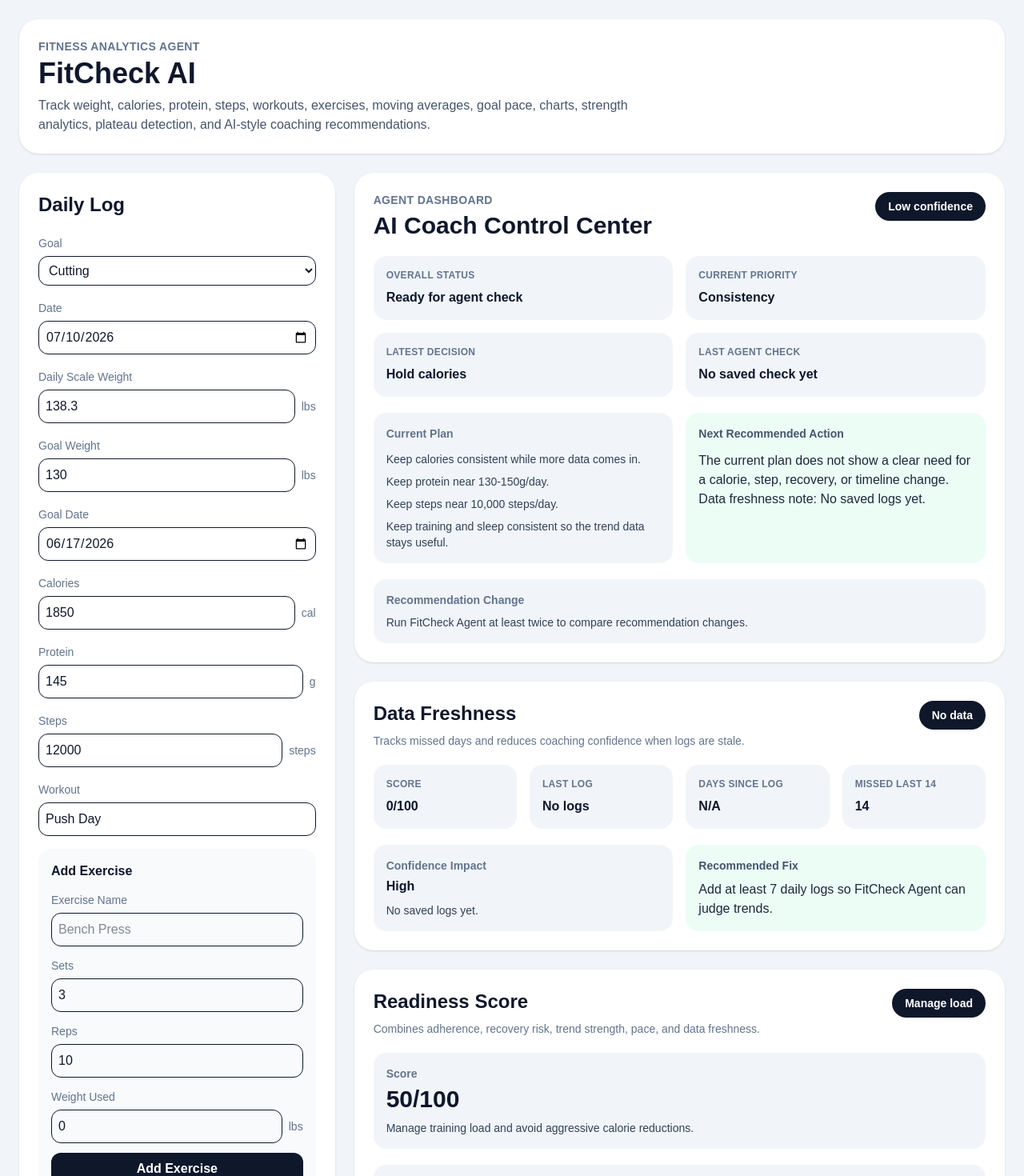
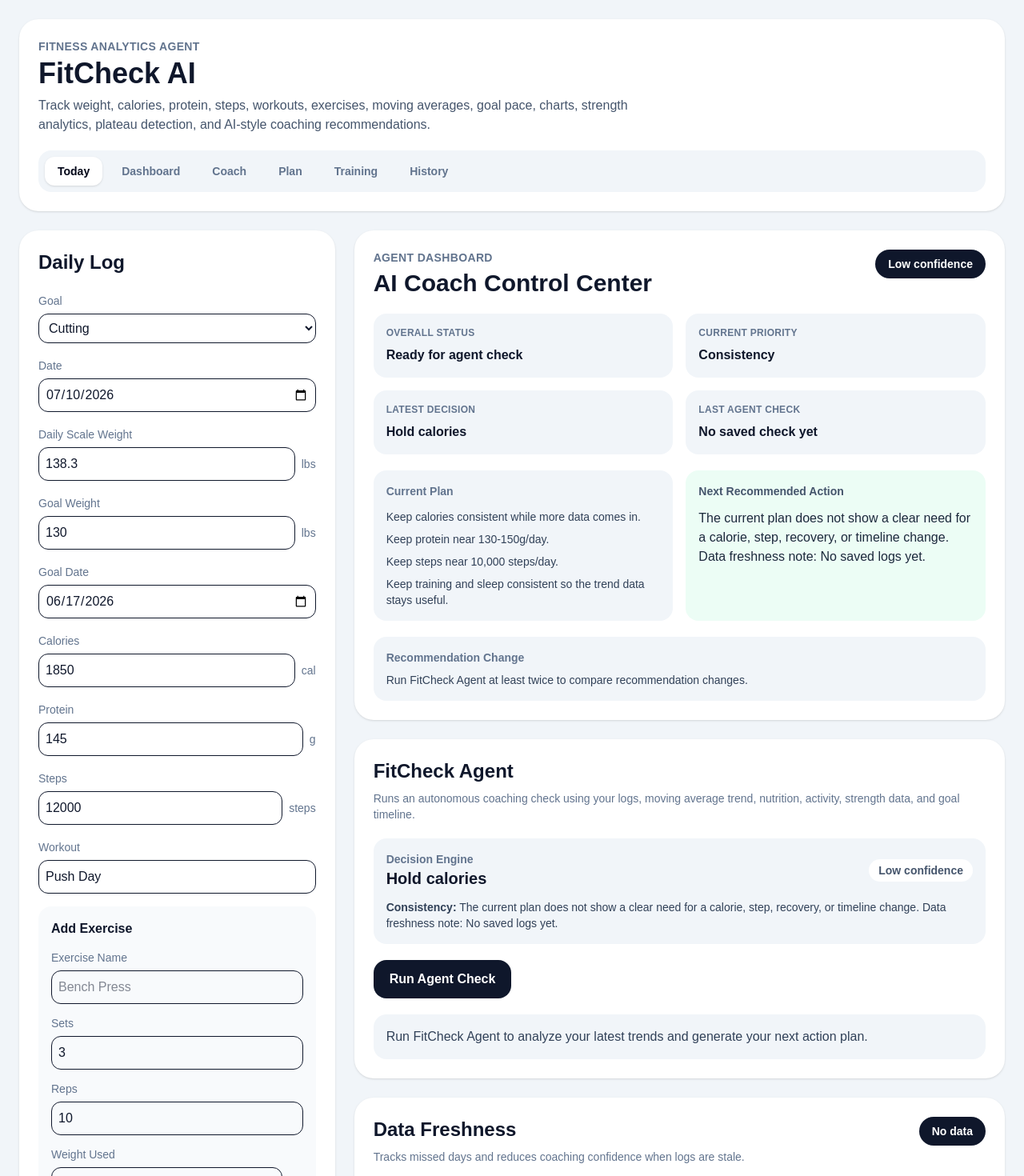
Before and after one commit to ayushs36/fitcheck-ai, a Next.js app: page / in a window 1280 px wide. Shown: the top 1470 px of the page at 80% size. Built offline with nearby package versions, Linux system fonts and the light colour scheme.

Commit message:
Polish Day 43 maintenance and app navigation

```diff
--- /dev/null
+++ b/app/coach/page.tsx
@@ -0,0 +1,5 @@
+import { FitCheckApp } from "../page";
+
+export default function CoachPage() {
+  return <FitCheckApp />;
+}
--- /dev/null
+++ b/app/dashboard/page.tsx
@@ -0,0 +1,5 @@
+import { FitCheckApp } from "../page";
+
+export default function DashboardPage() {
+  return <FitCheckApp />;
+}
--- /dev/null
+++ b/app/history/page.tsx
@@ -0,0 +1,5 @@
+import { FitCheckApp } from "../page";
+
+export default function HistoryPage() {
+  return <FitCheckApp />;
+}
--- a/app/page.tsx
+++ b/app/page.tsx
@@ -1,6 +1,8 @@
 "use client";
 
 import { useEffect, useMemo, useState } from "react";
+import Link from "next/link";
+import { usePathname } from "next/navigation";
 import {
   LineChart,
   Line,
@@ -88,7 +90,32 @@ const AI_HISTORY_KEY = "fitcheck-ai-history-v1";
 const AGENT_HISTORY_KEY = "fitcheck-agent-history-v1";
 const GOAL_ADAPTATION_HISTORY_KEY = "fitcheck-goal-adaptation-history-v1";
 
-export default function Home() {
+const APP_NAV_ITEMS = [
+  { href: "/", label: "Today", view: "today" },
+  { href: "/dashboard", label: "Dashboard", view: "dashboard" },
+  { href: "/coach", label: "Coach", view: "coach" },
+  { href: "/plan", label: "Plan", view: "plan" },
+  { href: "/training", label: "Training", view: "training" },
+  { href: "/history", label: "History", view: "history" },
+] as const;
+
+type AppView = (typeof APP_NAV_ITEMS)[number]["view"];
+
+function getViewFromPath(pathname: string): AppView {
+  const match = APP_NAV_ITEMS.find((item) => item.href === pathname);
+  return match?.view ?? "today";
+}
+
+export function FitCheckApp() {
+  const pathname = usePathname();
+  const activeView = getViewFromPath(pathname);
+  const showToday = activeView === "today";
+  const showDashboard = activeView === "dashboard";
+  const showCoach = activeView === "coach";
+  const showPlan = activeView === "plan";
+  const showTraining = activeView === "training";
+  const showHistory = activeView === "history";
+
   const [goal, setGoal] = useState<Goal>("Cutting");
   const [goalWeight, setGoalWeight] = useState(130);
   const [goalDate, setGoalDate] = useState("2026-06-17");
@@ -333,6 +360,7 @@ const currentPace = weeklyAverageChange < 0 ? Math.abs(weeklyAverageChange) : 0;
 	      plausibilityFloor: 0,
 	      maintenanceRangeLow: 0,
 	      maintenanceRangeHigh: 0,
+	      calorieTargetsReliable: false,
 	      fatLossCaloriesOnePound: 0,
 	      fatLossCaloriesOnePointFivePounds: 0,
 	      fatLossCaloriesTwoPounds: 0,
@@ -443,9 +471,10 @@ const currentPace = weeklyAverageChange < 0 ? Math.abs(weeklyAverageChange) : 0;
   }
 
   const confidenceReason = confidenceReasons.join(" ");
+  const calorieTargetsReliable = confidence !== "Low";
   const adjustmentGuidance =
     confidence === "Low"
-      ? "Do not make an aggressive calorie change from this estimate yet. Hold the plan for 7 more days if adherence is solid, or audit calorie tracking if the trend keeps moving against the goal."
+      ? "Do not use this estimate to set aggressive fat-loss calories yet. Hold the plan for 7 more days if adherence is solid, or audit calorie tracking if the trend keeps moving against the goal."
       : "Use this as a planning range, then reassess after another week of consistent logs.";
 
   const trendWarning = trendMovingAgainstGoal
@@ -460,6 +489,7 @@ const currentPace = weeklyAverageChange < 0 ? Math.abs(weeklyAverageChange) : 0;
 	    plausibilityFloor,
 	    maintenanceRangeLow,
 	    maintenanceRangeHigh,
+	    calorieTargetsReliable,
 	    fatLossCaloriesOnePound: estimatedMaintenance - 500,
 	    fatLossCaloriesOnePointFivePounds: estimatedMaintenance - 750,
 	    fatLossCaloriesTwoPounds: estimatedMaintenance - 1000,
@@ -497,6 +527,21 @@ const currentPace = weeklyAverageChange < 0 ? Math.abs(weeklyAverageChange) : 0;
     )}-${maintenanceRangeHigh.toFixed(0)} calories/day.`,
   };
 }, [avgSteps, goal, latestWeight, sortedLogs]);
+
+  const maintenanceIsUncertain =
+    maintenanceEstimate.estimatedMaintenance <= 0 ||
+    maintenanceEstimate.confidence === "Low";
+  const maintenanceHeadline = maintenanceIsUncertain
+    ? "Maintenance uncertain"
+    : `${maintenanceEstimate.maintenanceRangeLow.toFixed(
+        0
+      )}-${maintenanceEstimate.maintenanceRangeHigh.toFixed(0)} cal/day`;
+  const maintenanceSubhead = maintenanceIsUncertain
+    ? "Trend conflicts with your goal, so FitCheck is holding back from calorie targets."
+    : "Use this as a practical planning range, not an exact metabolic number.";
+  const maintenanceAction = maintenanceIsUncertain
+    ? "Hold or audit first"
+    : "Use range for planning";
 
   const projectedGoalDate =
     currentPace > 0 && poundsRemaining > 0
@@ -1613,9 +1658,30 @@ function toggleLogMonth(monthYear: string) {
             averages, goal pace, charts, strength analytics, plateau detection,
             and AI-style coaching recommendations.
           </p>
+
+          <nav className="mt-5 flex gap-2 overflow-x-auto rounded-2xl bg-slate-100 p-2">
+            {APP_NAV_ITEMS.map((item) => {
+              const isActive = item.view === activeView;
+
+              return (
+                <Link
+                  key={item.href}
+                  href={item.href}
+                  className={`whitespace-nowrap rounded-xl px-4 py-2 text-sm font-semibold transition ${
+                    isActive
+                      ? "bg-white text-slate-950 shadow-sm"
+                      : "text-slate-500 hover:bg-white/70 hover:text-slate-900"
+                  }`}
+                >
+                  {item.label}
+                </Link>
+              );
+            })}
+          </nav>
         </header>
 
-        <section className="grid gap-6 lg:grid-cols-3">
+        <section className={showToday ? "grid gap-6 lg:grid-cols-3" : "space-y-6"}>
+{showToday && (
 <section className="space-y-6">
 <DailyLogCard
   goal={goal}
@@ -1638,37 +1704,17 @@ function toggleLogMonth(monthYear: string) {
 
 <DemoModeCard loadDemoData={loadDemoData} />
 </section>
-
-
-          <section className="space-y-6 lg:col-span-2">
+)}
+
+
+          <section className={showToday ? "space-y-6 lg:col-span-2" : "space-y-6"}>
+{(showToday || showCoach) && (
+<>
 <AgentDashboardCard
   agentDecision={agentDecision}
   latestAgentCheck={latestAgentCheck}
   previousAgentCheck={previousAgentCheck}
 />
-
-<DataFreshnessCard dataFreshness={dataFreshness} />
-
-<ReadinessScoreCard readinessScore={readinessScore} />
-
-<GoalAdaptationCard
-  goalAdaptation={goalAdaptation}
-  applyGoalDate={applyGoalDateSuggestion}
-  applyCalories={applyCalorieSuggestion}
-  rejectGoalAdaptation={rejectGoalAdaptation}
-  currentGoalDate={goalDate}
-  currentGoalWeight={goalWeight}
-  adaptationHistory={goalAdaptationHistory}
-/>
-
-<div className="grid gap-6 xl:grid-cols-2">
-  <WeeklyPlanCard weeklyPlan={weeklyPlan} />
-  <NutritionTargetsCard nutritionTargets={nutritionTargets} />
-</div>
-
-<PlanAdherenceCard planAdherence={planAdherence} />
-
-<RecoveryRiskCard recoveryRisk={recoveryRisk} />
 
 <FitCheckAgentCard
   agentReport={agentReport}
@@ -1676,13 +1722,23 @@ function toggleLogMonth(monthYear: string) {
   runFitCheckAgent={runFitCheckAgent}
   agentDecision={agentDecision}
 />
-
+</>
+)}
+
+{showCoach && (
 <AgentHistoryCard
   agentHistory={agentHistory}
   expandedAgentCheckId={expandedAgentCheckId}
   setExpandedAgentCheckId={setExpandedAgentCheckId}
   clearAgentHistory={clearAgentHistory}
 />
+)}
+
+{(showToday || showDashboard) && (
+<>
+<DataFreshnessCard dataFreshness={dataFreshness} />
+
+<ReadinessScoreCard readinessScore={readinessScore} />
 
             <section className="rounded-3xl bg-white p-6 shadow-sm">
               <h2 className="text-2xl font-semibold">Dashboard</h2>
@@ -1826,131 +1882,6 @@ function toggleLogMonth(monthYear: string) {
   </section>
 </div>
 <section className="rounded-3xl bg-white p-6 shadow-sm">
-  <h2 className="text-2xl font-semibold">
-    Maintenance Calorie Estimator
-  </h2>
-
-  <p className="mt-2 text-sm text-slate-500">
-  Estimates maintenance using your recent calorie intake and the change between
-  your previous and current 7-day moving average weight.
-</p>
-
-  <div className="mt-5 grid gap-4 md:grid-cols-2">
-    <Stat
-      label="Maintenance Range"
-      value={
-        maintenanceEstimate.estimatedMaintenance > 0
-          ? `${maintenanceEstimate.maintenanceRangeLow.toFixed(
-              0
-            )}-${maintenanceEstimate.maintenanceRangeHigh.toFixed(0)} cal/day`
-          : "Need more data"
-      }
-    />
-
-    <Stat
-      label="Point Estimate"
-      value={
-        maintenanceEstimate.estimatedMaintenance > 0
-          ? `${maintenanceEstimate.estimatedMaintenance.toFixed(0)} cal/day`
-          : "Need more data"
-      }
-    />
-
-    <Stat
-      label="Calories for ~1 lb/week loss"
-      value={
-        maintenanceEstimate.fatLossCaloriesOnePound > 0
-          ? `${maintenanceEstimate.fatLossCaloriesOnePound.toFixed(0)} cal/day`
-          : "Need more data"
-      }
-    />
-
-    <Stat
-      label="Calories for ~1.5 lb/week loss"
-      value={
-        maintenanceEstimate.fatLossCaloriesOnePointFivePounds > 0
-          ? `${maintenanceEstimate.fatLossCaloriesOnePointFivePounds.toFixed(
-              0
-            )} cal/day`
-          : "Need more data"
-      }
-    />
-
-    <Stat
-      label="Calories for ~2 lb/week loss"
-      value={
-        maintenanceEstimate.fatLossCaloriesTwoPounds > 0
-          ? `${maintenanceEstimate.fatLossCaloriesTwoPounds.toFixed(0)} cal/day`
-          : "Need more data"
-      }
-    />
-  </div>
-
-	  <div className="mt-5 rounded-2xl bg-slate-100 p-4">
-	    <p className="font-semibold">
-	      Confidence: {maintenanceEstimate.confidence}
-	    </p>
-	    <p className="mt-1 text-sm text-slate-500">
-	      Method: {maintenanceEstimate.calculationMethod}
-	    </p>
-	    <p className="mt-2 text-sm text-slate-600">
-	      Reason: {maintenanceEstimate.confidenceReason}
-	    </p>
-	    {maintenanceEstimate.trendWarning && (
-	      <p className="mt-3 rounded-2xl bg-amber-50 p-3 text-sm font-medium text-amber-900">
-	        {maintenanceEstimate.trendWarning}
-	      </p>
-	    )}
-	    <p className="mt-3 rounded-2xl bg-white p-3 text-sm font-medium text-slate-700">
-	      {maintenanceEstimate.adjustmentGuidance}
-	    </p>
-
-	    <p className="mt-2">
-      {maintenanceEstimate.explanation}
-    </p>
-  </div>
-</section>
-<GoalStrategyCard
-  goalStrategy={goalStrategy}
-  isGoalStrategyLoading={isGoalStrategyLoading}
-  generateGoalStrategy={generateGoalStrategy}
-/>
-
-<AskAICard
-  coachQuestion={coachQuestion}
-  setCoachQuestion={setCoachQuestion}
-  coachAnswer={coachAnswer}
-  isCoachLoading={isCoachLoading}
-  askFitCheckAILLM={askFitCheckAILLM}
-/>
-
-            <section className="rounded-3xl bg-white p-6 shadow-sm">
-              <h2 className="text-2xl font-semibold">Strength Analytics</h2>
-
-              <div className="mt-4 space-y-3 text-slate-700">
-                <p>
-                  Latest workout volume:{" "}
-                  <strong>{latestWorkoutVolume.toFixed(0)}</strong>
-                </p>
-
-                <p>
-                  Previous workout volume:{" "}
-                  <strong>{previousWorkoutVolume.toFixed(0)}</strong>
-                </p>
-
-                <p>
-                  Volume change: <strong>{volumeChange.toFixed(1)}%</strong>
-                </p>
-
-                <p>
-                  Strength status: <strong>{strengthStatus}</strong>
-                </p>
-
-                <p>{strengthInsight}</p>
-              </div>
-            </section>
-
-            <section className="rounded-3xl bg-white p-6 shadow-sm">
               <h2 className="text-2xl font-semibold">Plateau Detection Agent</h2>
 
               <div className="mt-4 space-y-3 text-slate-700">
@@ -2066,8 +1997,194 @@ function toggleLogMonth(monthYear: string) {
                 <p className="mt-2">{weeklyAIReview.mainAction}</p>
               </div>
             </section>
-
-
+</>
+)}
+
+{showPlan && (
+<>
+<GoalAdaptationCard
+  goalAdaptation={goalAdaptation}
+  applyGoalDate={applyGoalDateSuggestion}
+  applyCalories={applyCalorieSuggestion}
+  rejectGoalAdaptation={rejectGoalAdaptation}
+  currentGoalDate={goalDate}
+  currentGoalWeight={goalWeight}
+  adaptationHistory={goalAdaptationHistory}
+/>
+
+<div className="grid gap-6 xl:grid-cols-2">
+  <WeeklyPlanCard weeklyPlan={weeklyPlan} />
+  <NutritionTargetsCard nutritionTargets={nutritionTargets} />
+</div>
+
+<PlanAdherenceCard planAdherence={planAdherence} />
+
+<RecoveryRiskCard recoveryRisk={recoveryRisk} />
+<section className="rounded-3xl bg-white p-6 shadow-sm">
+  <div className="flex flex-col gap-4 lg:flex-row lg:items-start lg:justify-between">
+    <div>
+      <p className="text-xs font-semibold uppercase tracking-wide text-slate-400">
+        Maintenance Estimate
+      </p>
+      <h2 className="mt-1 text-2xl font-semibold">
+        {maintenanceHeadline}
+      </h2>
+      <p className="mt-2 max-w-3xl text-sm text-slate-500">
+        {maintenanceSubhead}
+      </p>
+    </div>
+
+    <div className="rounded-2xl border border-slate-200 bg-slate-50 px-4 py-3">
+      <p className="text-xs font-semibold uppercase tracking-wide text-slate-400">
+        Coach Action
+      </p>
+      <p className="mt-1 text-lg font-semibold text-slate-950">
+        {maintenanceAction}
+      </p>
+    </div>
+  </div>
+
+  <div className="mt-5 grid gap-4 md:grid-cols-3">
+    <Stat
+      label="Confidence"
+      value={maintenanceEstimate.confidence}
+    />
+
+    <Stat
+      label="Method"
+      value={maintenanceEstimate.calculationMethod}
+    />
+
+    <Stat
+      label="Point Estimate"
+      value={
+        maintenanceIsUncertain
+          ? "Hidden until stable"
+          : `${maintenanceEstimate.estimatedMaintenance.toFixed(0)} cal/day`
+      }
+    />
+  </div>
+
+  {maintenanceEstimate.calorieTargetsReliable ? (
+    <div className="mt-4 grid gap-4 md:grid-cols-3">
+      <Stat
+        label="~1 lb/week loss"
+        value={
+          maintenanceEstimate.fatLossCaloriesOnePound > 0
+            ? `${maintenanceEstimate.fatLossCaloriesOnePound.toFixed(
+                0
+              )} cal/day`
+            : "Need more data"
+        }
+      />
+
+      <Stat
+        label="~1.5 lb/week loss"
+        value={
+          maintenanceEstimate.fatLossCaloriesOnePointFivePounds > 0
+            ? `${maintenanceEstimate.fatLossCaloriesOnePointFivePounds.toFixed(
+                0
+              )} cal/day`
+            : "Need more data"
+        }
+      />
+
+      <Stat
+        label="~2 lb/week loss"
+        value={
+          maintenanceEstimate.fatLossCaloriesTwoPounds > 0
+            ? `${maintenanceEstimate.fatLossCaloriesTwoPounds.toFixed(
+                0
+              )} cal/day`
+            : "Need more data"
+        }
+      />
+    </div>
+  ) : (
+    <div className="mt-4 rounded-2xl border border-amber-200 bg-amber-50 p-4">
+      <p className="font-semibold text-amber-950">
+        Fat-loss calorie targets are paused.
+      </p>
+      <p className="mt-1 text-sm text-amber-900">
+        FitCheck will not show 1, 1.5, or 2 lb/week targets while the estimate
+        is low-confidence. Keep the cut consistent, audit tracking, and reassess
+        after the next trend window.
+      </p>
+    </div>
+  )}
+
+  <div className="mt-5 grid gap-4 lg:grid-cols-[1fr_1.4fr]">
+    <div className="rounded-2xl bg-slate-100 p-4">
+      <p className="font-semibold">Why confidence is {maintenanceEstimate.confidence.toLowerCase()}</p>
+      <p className="mt-2 text-sm text-slate-600">
+        {maintenanceEstimate.confidenceReason}
+      </p>
+      {maintenanceEstimate.trendWarning && (
+        <p className="mt-3 rounded-2xl bg-white p-3 text-sm font-medium text-amber-900">
+          {maintenanceEstimate.trendWarning}
+        </p>
+      )}
+    </div>
+
+    <div className="rounded-2xl bg-slate-100 p-4">
+      <p className="font-semibold">Next best move</p>
+      <p className="mt-2 text-sm text-slate-700">
+        {maintenanceEstimate.adjustmentGuidance}
+      </p>
+      <p className="mt-3 border-t border-slate-200 pt-3 text-sm text-slate-500">
+        {maintenanceEstimate.explanation}
+      </p>
+    </div>
+  </div>
+</section>
+<GoalStrategyCard
+  goalStrategy={goalStrategy}
+  isGoalStrategyLoading={isGoalStrategyLoading}
+  generateGoalStrategy={generateGoalStrategy}
+/>
+</>
+)}
+
+{showCoach && (
+<AskAICard
+  coachQuestion={coachQuestion}
+  setCoachQuestion={setCoachQuestion}
+  coachAnswer={coachAnswer}
+  isCoachLoading={isCoachLoading}
+  askFitCheckAILLM={askFitCheckAILLM}
+/>
+)}
+
+{showTraining && (
+            <section className="rounded-3xl bg-white p-6 shadow-sm">
+              <h2 className="text-2xl font-semibold">Strength Analytics</h2>
+
+              <div className="mt-4 space-y-3 text-slate-700">
+                <p>
+                  Latest workout volume:{" "}
+                  <strong>{latestWorkoutVolume.toFixed(0)}</strong>
+                </p>
+
+                <p>
+                  Previous workout volume:{" "}
+                  <strong>{previousWorkoutVolume.toFixed(0)}</strong>
+                </p>
+
+                <p>
+                  Volume change: <strong>{volumeChange.toFixed(1)}%</strong>
+                </p>
+
+                <p>
+                  Strength status: <strong>{strengthStatus}</strong>
+                </p>
+
+                <p>{strengthInsight}</p>
+              </div>
+            </section>
+)}
+
+{showHistory && (
+<>
             <AIWeeklyReportCard
   aiWeeklyReport={aiWeeklyReport}
   isWeeklyReportLoading={isWeeklyReportLoading}
@@ -2175,11 +2292,17 @@ function toggleLogMonth(monthYear: string) {
   </div>
 </section>
             </section>
+</>
+)}
           </section>
         </section>
       </div>
     </main>
   );
+}
+
+export default function Home() {
+  return <FitCheckApp />;
 }
 
 function getRecommendation({
--- /dev/null
+++ b/app/plan/page.tsx
@@ -0,0 +1,5 @@
+import { FitCheckApp } from "../page";
+
+export default function PlanPage() {
+  return <FitCheckApp />;
+}
--- /dev/null
+++ b/app/training/page.tsx
@@ -0,0 +1,5 @@
+import { FitCheckApp } from "../page";
+
+export default function TrainingPage() {
+  return <FitCheckApp />;
+}
--- a/lib/agentDecision.ts
+++ b/lib/agentDecision.ts
@@ -73,6 +73,24 @@ export function getAgentDecision(input: AgentDecisionInput): AgentDecision {
       timelineGuidance:
         "Extend the goal date or reduce the aggressiveness of the target before lowering calories further.",
       confidence,
+    };
+  }
+
+  if (isCutting && maintenanceEstimate.confidence === "Low" && maintenanceEstimate.trendWarning) {
+    return {
+      action: "Hold calories",
+      priority: "Data validation",
+      rationale:
+        "The weight trend is moving against the fat-loss goal, but the maintenance estimate is low-confidence, so a calorie cut would be premature.",
+      calorieGuidance:
+        "Hold calories steady for the next 7 days if adherence is solid. If the trend keeps rising, audit tracking accuracy before lowering calories.",
+      proteinGuidance: `Keep protein near ${proteinTargetText}.`,
+      stepGuidance: `Keep steps close to ${stepTargetText} so the next trend check is easier to interpret.`,
+      recoveryGuidance:
+        "Watch sleep, soreness, sodium, carbs, and digestion because water-weight noise can hide the real trend.",
+      timelineGuidance:
+        "Do not adjust the goal timeline from this maintenance estimate alone.",
+      confidence: "Low",
     };
   }
 
@@ -193,6 +211,10 @@ function getCalorieTarget(
   avgCalories: number,
   maintenanceEstimate: MaintenanceEstimate
 ) {
+  if (!maintenanceEstimate.calorieTargetsReliable) {
+    return avgCalories > 0 ? Math.round(avgCalories - 100) : 0;
+  }
+
   if (maintenanceEstimate.fatLossCaloriesOnePound > 0) {
     return Math.round(maintenanceEstimate.fatLossCaloriesOnePound);
   }
--- a/types/fitness.ts
+++ b/types/fitness.ts
@@ -80,6 +80,7 @@ export type MaintenanceEstimate = {
   plausibilityFloor: number;
   maintenanceRangeLow: number;
   maintenanceRangeHigh: number;
+  calorieTargetsReliable: boolean;
   fatLossCaloriesOnePound: number;
   fatLossCaloriesOnePointFivePounds: number;
   fatLossCaloriesTwoPounds: number;
```
